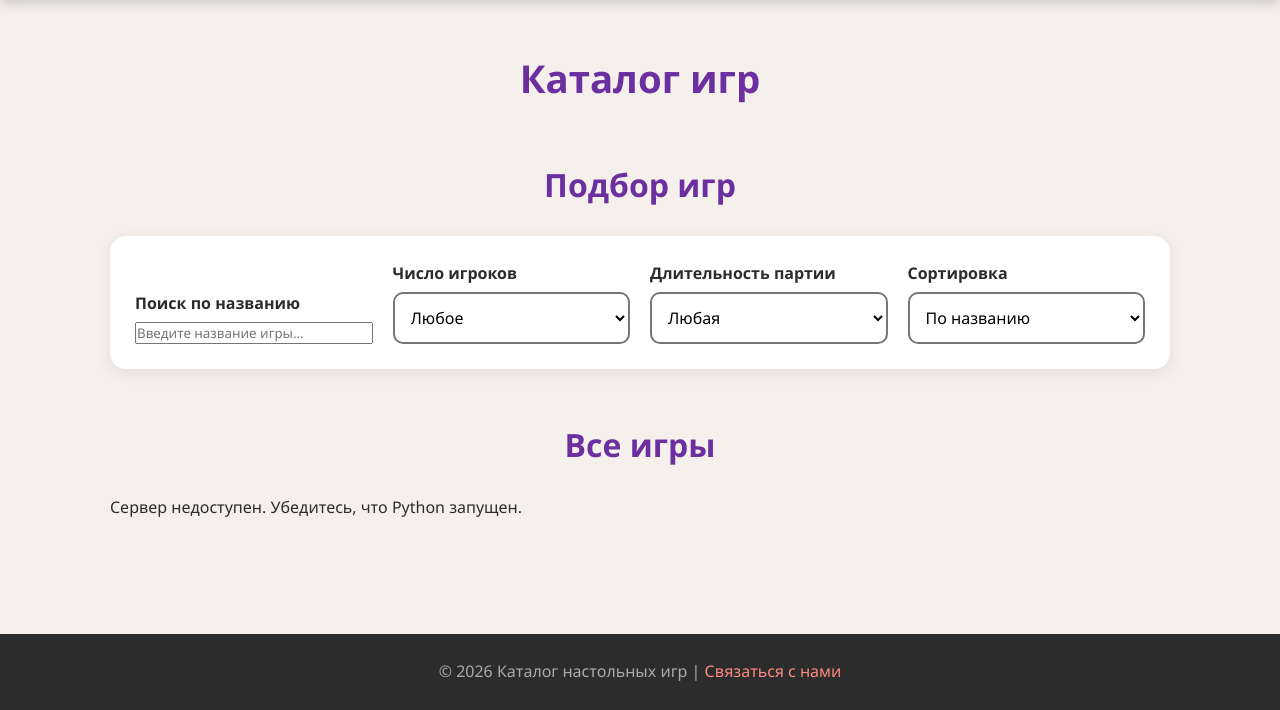
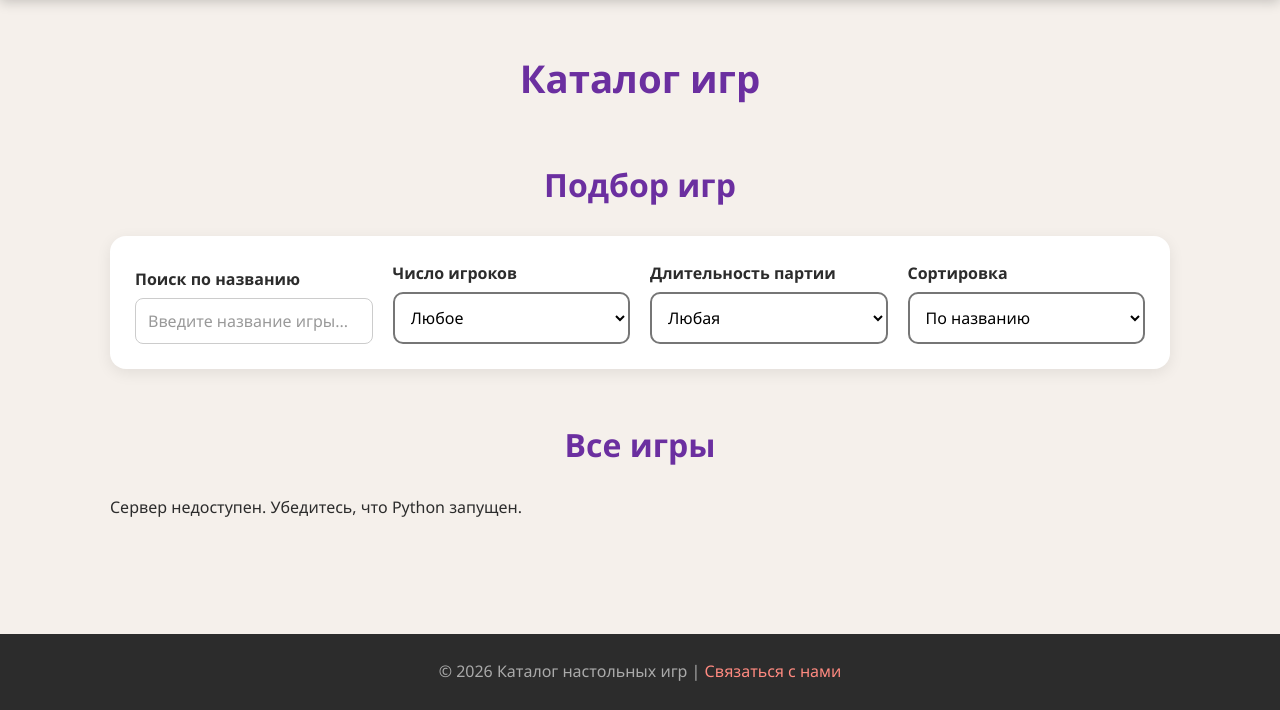
Before and after one commit to buhalkin/sit, a plain HTML site: page catalog.html in a window 1280 px wide. Shown: the part 90-800 px from the top of the page. Drawn offline with Linux system fonts and the light colour scheme; no server answers.

Commit message:
Update style.css

```diff
--- a/css/style.css
+++ b/css/style.css
@@ -99,6 +99,30 @@ section h2, .page-title { font-size: 2rem; color: #6b2fa0; text-align: center; m
 .cart-table .cart-remove { margin-left: 8px; padding: 5px 11px; border: 1px solid #e5aaa5; border-radius: 16px; background: #fff5f4; color: #b3261e; font-size: .85rem; font-weight: 600; cursor: pointer; transition: background .2s, color .2s, border-color .2s; }
 .cart-table .cart-remove:hover { border-color: #b3261e; background: #b3261e; color: #fff; }
 
+/* Стили для поля поиска, чтобы оно было как выпадающие списки */
+.catalog-tools input[type="text"] {
+    width: 100%;
+    padding: 10px 12px; /* Отступы внутри поля */
+    border: 1px solid #ccc; /* Рамка */
+    border-radius: 8px; /* Скругление углов */
+    font-size: 16px; /* Размер шрифта */
+    font-family: inherit; /* Наследуем шрифт сайта */
+    background-color: #fff;
+    color: #333;
+    box-sizing: border-box; /* Чтобы ширина учитывала отступы */
+    height: 46px; /* Высота, чтобы совпадала с select */
+}
+
+/* Эффект при наведении и фокусе */
+.catalog-tools input[type="text"]:focus {
+    outline: none;
+    border-color: #8e44ad; /* Цвет как у вашего акцента (фиолетовый) */
+    box-shadow: 0 0 0 2px rgba(142, 68, 173, 0.2); /* Легкое свечение */
+}
+
+.catalog-tools input[type="text"]::placeholder {
+    color: #999;
+}
 /* Счётчик корзины в меню */
 nav [data-cart-count] { display: inline-grid; place-items: center; min-width: 1.5rem; height: 1.5rem; margin-left: 4px; padding: 0 5px; border-radius: 999px; background: #fff; color: #6b2fa0; font-size: .8rem; font-weight: 700; line-height: 1; vertical-align: middle; font-variant-numeric: tabular-nums; }
 
```
